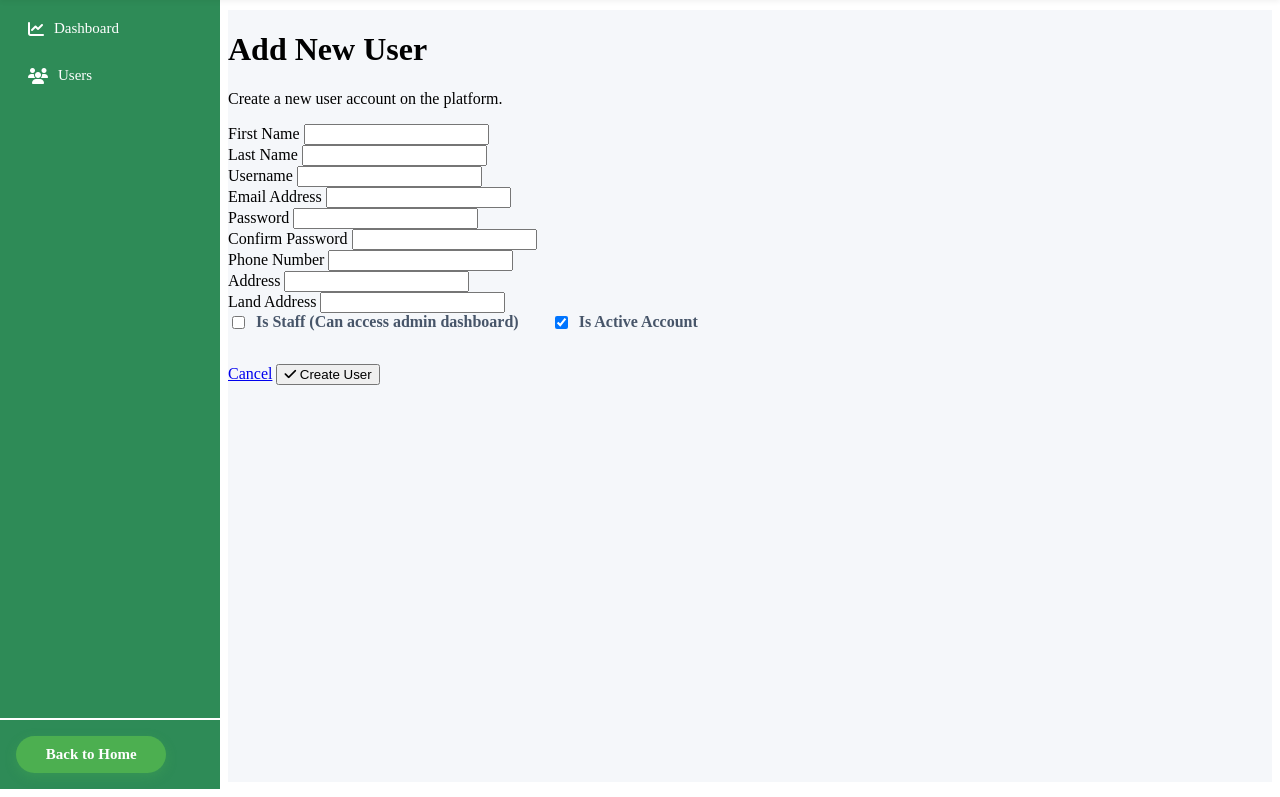
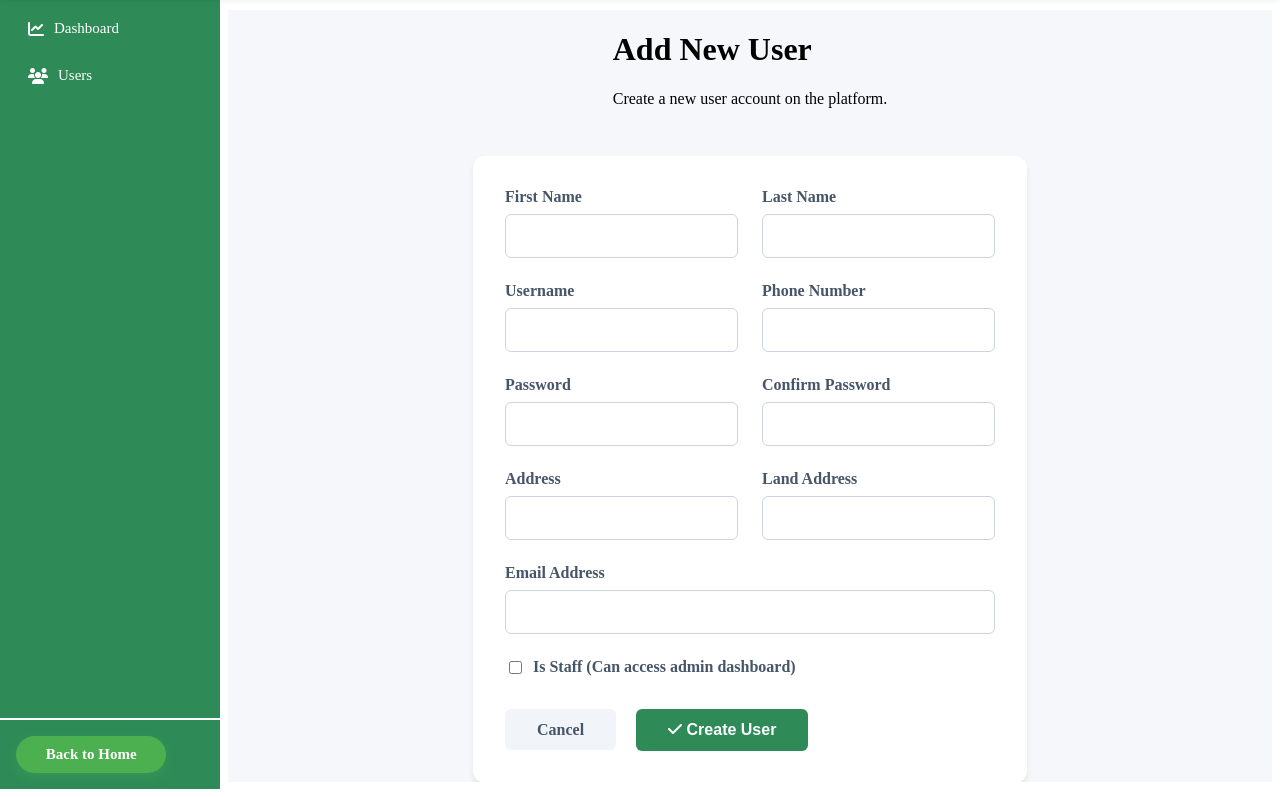
Before and after one commit to RanadipShrestha/AgroNepal, a Django app: page /adminDashboard/admin-add-user/ in a window 1280 px wide. Shown: the part 65-862 px from the top of the page. Run offline with Django 5.2, Linux system fonts and the light colour scheme.

Commit message:
Update: Update the css of the add new user page in admin dashboard

```diff
--- /dev/null
+++ b/agroNepal/static/assets/css/adminDashboard/dashboard/user/add_user.css
@@ -0,0 +1,73 @@
+.form-container {
+    background: white;
+    border-radius: 12px;
+    box-shadow: 0 4px 6px -1px rgb(0 0 0 / 0.1);
+    padding: 2rem;
+    margin-top: 1rem;
+    max-width: 800px;
+}
+.form-group {
+    margin-bottom: 1.5rem;
+}
+.form-label {
+    display: block;
+    font-weight: 600;
+    color: #475569;
+    margin-bottom: 0.5rem;
+}
+.center-wrapper {
+    display: flex;
+    justify-content: center;
+    align-items: center;   /* optional (vertical center) */
+    flex-direction: column;
+}
+.form-control {
+    width: 100%;
+    padding: 0.75rem;
+    border: 1px solid #cbd5e1;
+    border-radius: 6px;
+    font-size: 1rem;
+    transition: border-color 0.2s;
+    box-sizing: border-box;
+}
+.form-control:focus {
+    outline: none;
+    border-color: #2e8b57;
+    box-shadow: 0 0 0 3px rgba(46, 139, 87, 0.1);
+}
+.form-row {
+    display: flex;
+    gap: 1.5rem;
+}
+.form-row .form-group {
+    flex: 1;
+}
+.submit-btn {
+    background-color: #2e8b57;
+    color: white;
+    padding: 0.75rem 2rem;
+    border: none;
+    border-radius: 6px;
+    font-size: 1rem;
+    font-weight: 600;
+    cursor: pointer;
+    transition: background-color 0.2s;
+}
+.submit-btn:hover {
+    background-color: #256d46;
+}
+.cancel-btn {
+    background-color: #f1f5f9;
+    color: #475569;
+    padding: 0.75rem 2rem;
+    border: none;
+    border-radius: 6px;
+    font-size: 1rem;
+    font-weight: 600;
+    cursor: pointer;
+    text-decoration: none;
+    margin-right: 1rem;
+}
+.cancel-btn:hover {
+    background-color: #e2e8f0;
+}
--- a/agroNepal/templates/adminDashboard.html
+++ b/agroNepal/templates/adminDashboard.html
@@ -22,7 +22,8 @@
     <link rel="stylesheet" href="{% static 'assets/css/adminDashboard/includes/admin_sidebar.css' %}" />
 
     <!----------Dashboard------------>
-    <link rel="stylesheet" href="{% static 'assets/css/adminDashboard/dashboard/user.css' %}" />
+    <link rel="stylesheet" href="{% static 'assets/css/adminDashboard/dashboard/user/user.css' %}" />
+    <link rel="stylesheet" href="{% static 'assets/css/adminDashboard/dashboard/user/add_user.css' %}" />
 
   </head>
   <body>
--- a/agroNepal/templates/adminDashboard/dashboard/user/add_user.html
+++ b/agroNepal/templates/adminDashboard/dashboard/user/add_user.html
@@ -1,8 +1,8 @@
 {% extends "adminDashboard.html" %}
 {% load static %}
 {% block content %}
-<div class="add-user-adminDashboard-dash">
-  <div class="adminDashboard-welcome" style="margin-bottom: 1rem;">
+<div class="add-user-adminDashboard-dash center-wrapper">
+  <div class="adminDashboard-welcome" style="margin-bottom: 1rem; ">
     <h1 class="adminDashboard-heading">Add New User</h1>
     <p class="adminDashboard-subtext">Create a new user account on the platform.</p>
   </div>
@@ -42,8 +42,8 @@
                 <input type="text" id="username" name="username" class="form-control" required>
             </div>
             <div class="form-group">
-                <label class="form-label" for="email">Email Address</label>
-                <input type="email" id="email" name="email" class="form-control" required>
+                <label class="form-label" for="phone_number">Phone Number</label>
+                <input type="text" id="phone_number" name="phone_number" class="form-control" maxlength="10">
             </div>
         </div>
 
@@ -59,21 +59,23 @@
         </div>
 
         <div class="form-row">
-            <div class="form-group">
-                <label class="form-label" for="phone_number">Phone Number</label>
-                <input type="text" id="phone_number" name="phone_number" class="form-control" maxlength="10">
-            </div>
+
             <div class="form-group">
                 <label class="form-label" for="address">Address</label>
                 <input type="text" id="address" name="address" class="form-control">
             </div>
+            <div class="form-group">
+            <label class="form-label" for="land_address">Land Address</label>
+            <input type="text" id="land_address" name="land_address" class="form-control">
+          </div>
         </div>
 
         <div class="form-row">
           <div class="form-group">
-            <label class="form-label" for="land_address">Land Address</label>
-            <input type="text" id="land_address" name="land_address" class="form-control">
-          </div>
+                <label class="form-label" for="email">Email Address</label>
+                <input type="email" id="email" name="email" class="form-control" required>
+            </div>
+
         </div>
 
         <div class="form-group" style="display: flex; gap: 2rem;">
@@ -82,10 +84,7 @@
                 <span style="font-weight: 600; color: #475569;">Is Staff (Can access admin dashboard)</span>
             </label>
 
-            <label style="display: flex; align-items: center; gap: 0.5rem; cursor: pointer;">
-                <input type="checkbox" name="is_active" value="true" checked>
-                <span style="font-weight: 600; color: #475569;">Is Active Account</span>
-            </label>
+
         </div>
 
         <div style="margin-top: 2rem;">
```
Also changed, not shown: agroNepal/static/assets/css/adminDashboard/dashboard/user/user.css (renamed from agroNepal/static/assets/css/adminDashboard/dashboard/user.css).
